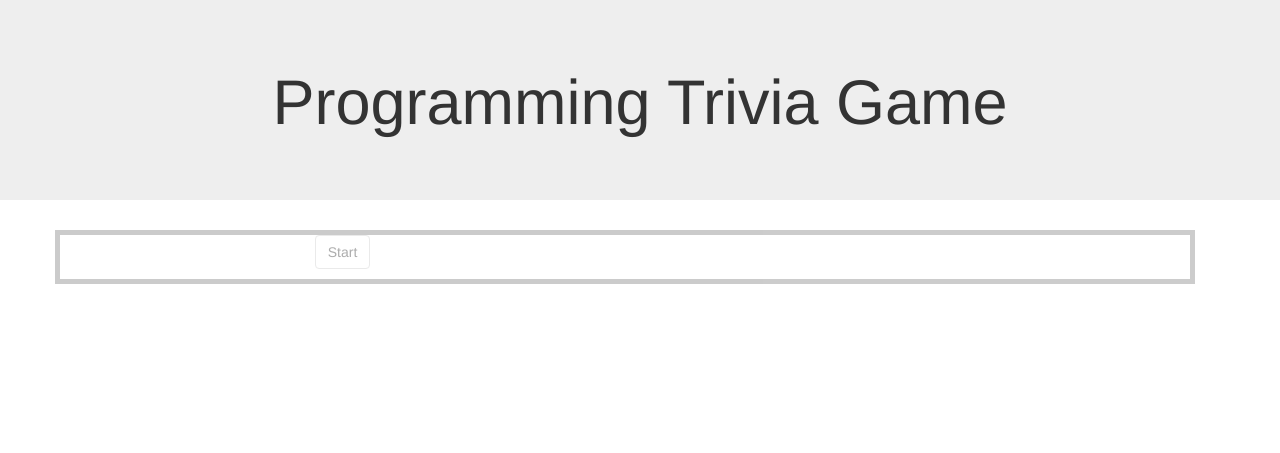
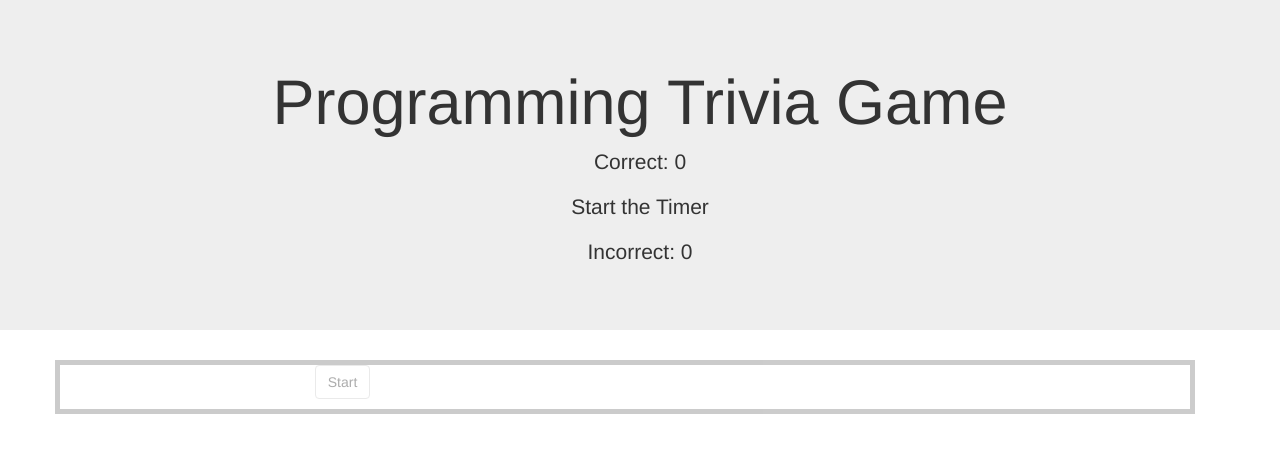
Before and after one commit to John-Tracy/triviaGame, a PHP site: page /index.html in a window 1280 px wide. Shown: the top 453 px of the page. Run offline with PHP 8.4, Linux system fonts and the light colour scheme.

Commit message:
JS: all logic except end game function

```diff
--- a/assets/css/style.css
+++ b/assets/css/style.css
@@ -39,3 +39,12 @@ h1 {
 
 
 }
+header p {
+	display: inline block;
+	text-align: center;
+}
+#score {
+	text-align: center;
+	padding-left: 20%;
+	padding-right: 20%;
+}
--- a/assets/javascript/app.js
+++ b/assets/javascript/app.js
@@ -52,10 +52,13 @@ var game = {
 
 		if(game.timerNum == 0){
 			game.wrongs++;
-			game.timerNum= 30;
+			game.questionCounter++;
+			game.timerNum = 30;
 			$('#theTime').empty();
 			game.timeStop();
+			alert('You are Incorrect!');
 			game.gamePlay(game.questionCounter)
+			console.log(game.wrongs);
 			// calls function that shows times up, and displays correct answer. then resets browers with new Q and A.
 		}
 	},
@@ -67,6 +70,9 @@ var game = {
 	$('.ansHolder').css('margin', '5%');
 	$('.ansHolder').css('padding', '5%');
 	$('.quesHolderp').css('padding\-top', '5%');
+	// displays correct and incorrect.
+	$('#correct').html('Correct: ' + game.rights);
+	$('#incorrect').html('Incorrect ' + game.wrongs);
 	// displays answers
 	$('#box1').html(game.qArray[i].answers[0]);
 	$('#box2').html(game.qArray[i].answers[1]);
@@ -89,6 +95,7 @@ $('#startGame').on('click', function(){
 	$('.ansHolder').on('click', function(){
 		var index = $(this).data('index');
 		console.log(index);
+	// for all instances of a correct answer
 		if(index == 0 && game.questionCounter == 0){
 			game.rights++;
 			game.questionCounter++;
@@ -134,15 +141,26 @@ $('#startGame').on('click', function(){
 			game.timeStop();
 			game.gamePlay(game.questionCounter);
 		}
-		else {
+	// for incorrect answers
+		else if(game.questionCounter <= 4) {
+			if((index != 0 && game.questionCounter == 4) || (index != 1 && game.questionCounter == 3) || (index != 3 && game.questionCounter == 2) || (index != 2 && game.questionCounter == 1) || (index != 0 && game.questionCounter == 0))
+			{
 			game.wrongs++;
-			game.questionCounter++;
 			alert('You are Incorrect!');
 			console.log(game.rights);
 			console.log(game.wrongs);
 			game.timeStop();
-			game.gamePlay(game.questionCounter);
+
+
+				if(game.questionCounter < 4){
+				game.questionCounter++;
+				game.gamePlay(game.questionCounter);
+				}
+			}
 		}
+	//	for incorrect guess when the game is on the final answer.
+		else if()
+
 
 	});
 
--- a/index.html
+++ b/index.html
@@ -14,7 +14,11 @@
 
 <div class="jumbotron">
   <h1>Programming Trivia Game</h1>
-  <p id="theTime"></p>
+  <div class="container" id="score">
+  <p id="correct">Correct: 0</p>
+  <p id="theTime">Start the Timer</p>
+  <P id="incorrect">Incorrect: 0</P>
+  </div>
 </div>
 
 </header>
```
